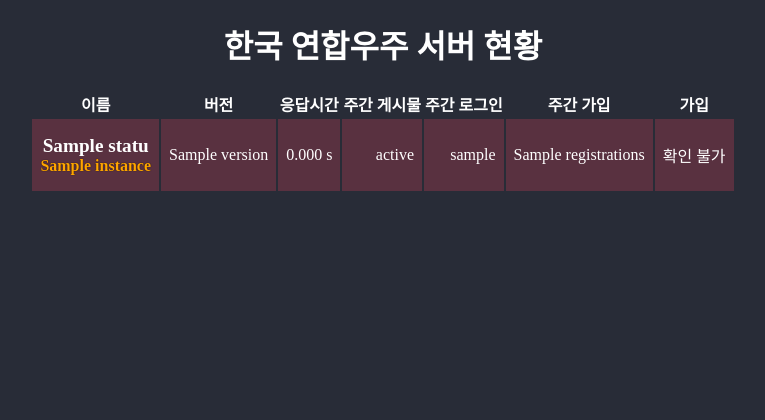
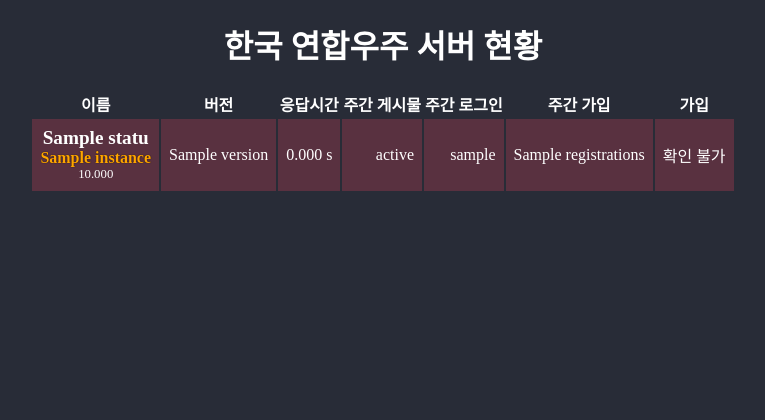
Before and after one commit to tribela/kmastodon-status, a Flask app: template templates/index.html in a window 1280 px wide. Shown: the top 420 px of the page, without its empty margins (257-1022 px from the left). Run offline with Flask 2, Linux system fonts and the light colour scheme; the template is opened without the code that fills it: most values are stand-ins (such as "Sample title", 1, 10 or a date in 2020).

Commit message:
Change score style

```diff
--- a/static/main.css
+++ b/static/main.css
@@ -11,6 +11,7 @@ footer { flex-grow: 0; box-sizing: border-box; padding: 1rem; }
 .instances .instance.open { background: #79bd9a44; }
 .instances .instance th { margin: .5em; }
 .instances .instance td { padding: .5em; }
+.instances .instance .name .score { display: block; font-size: .8em; }
 .instances .instance .name .title { font-size: 1.2em; font-weight: bold; }
 .instances .instance .version { text-align: left; }
 .instances .instance .time, .instances .instance .statuses, .instances .instance .logins, .instances .instance .registrations { text-align: right; }
@@ -28,4 +29,3 @@ footer { flex-grow: 0; box-sizing: border-box; padding: 1rem; }
   table.instances tr.instance td:nth-of-type(4):before { content: 'Weekly statuses'; }
   table.instances tr.instance td:nth-of-type(5):before { content: 'Weekly logins'; }
   table.instances tr.instance td:nth-of-type(6):before { content: 'Weekly registrations'; } }
-.invisible { display: none; }
--- a/static/main.scss
+++ b/static/main.scss
@@ -52,6 +52,13 @@ footer {
 
     td {
       padding: .5em;
+    }
+
+    .name {
+      .score {
+        display: block;
+        font-size: .8em;
+      }
     }
 
     .name .title {
@@ -140,7 +147,3 @@ footer {
     }
   }
 }
-
-.invisible {
-  display: none;
-}
--- a/templates/index.html
+++ b/templates/index.html
@@ -39,7 +39,7 @@
             <td class="name">
               <span class="title">{{ status['name'] }}</span>
               <br/><a href="https://{{instance}}/">{{ instance }}</a>
-              <span class="invisible" >{{ '%.3f' | format(status['score']) }}</span>
+              <span class="score" >{{ '%.3f' | format(status['score']) }}</span>
             </td>
             {# <td class="software">{{ status['software'] }}</td> #}
             <td class="version">{{ status['version'] }}</td>
```
